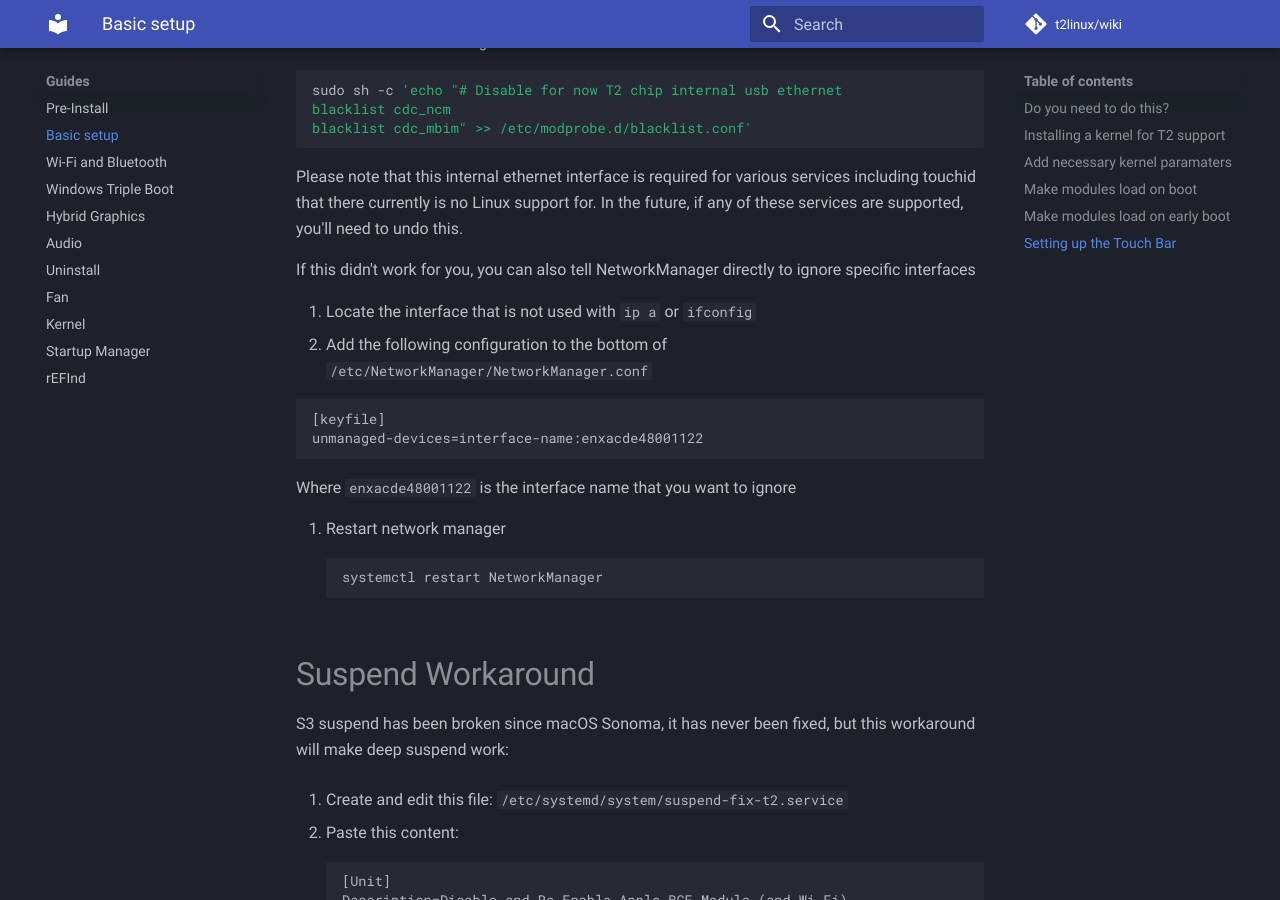
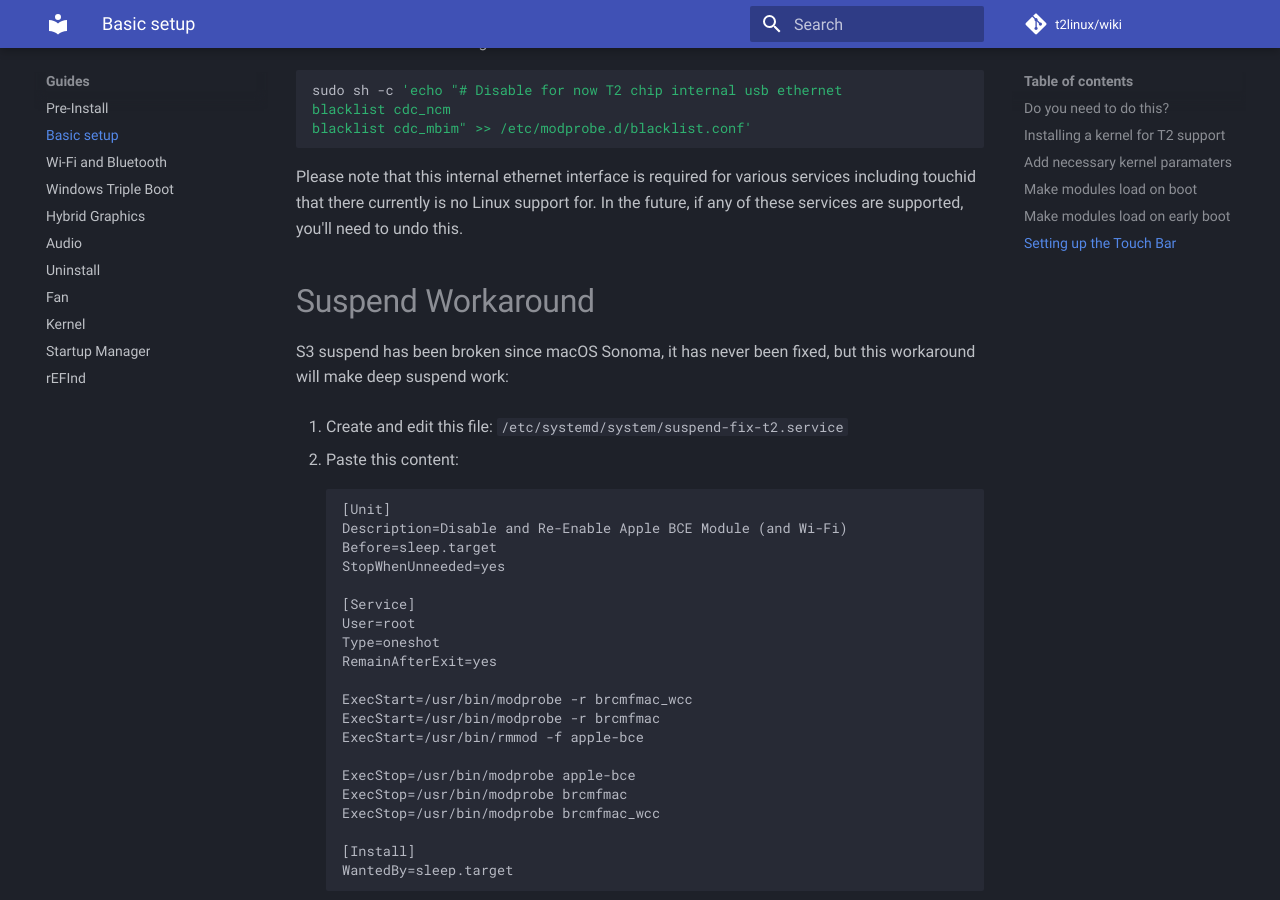
Before and after one commit to t2linux/wiki, an MkDocs documentation site: the page built from docs/guides/postinstall.md, in a window 1280 px wide and 900 px high, scrolled down 3974 px. Built offline with MkDocs 1.6.1 and Material for MkDocs 9.7.7, drawn with Linux system fonts in a browser that asks for light colours; comment, search, counter and statistics services are not loaded.

Commit message:
Update postinstall.md
removed networkmanager config

````diff
--- a/docs/guides/postinstall.md
+++ b/docs/guides/postinstall.md
@@ -142,23 +142,6 @@ blacklist cdc_mbim" >> /etc/modprobe.d/blacklist.conf'
 
 Please note that this internal ethernet interface is required for various services including touchid that there currently is no Linux support for. In the future, if any of these services are supported, you'll need to undo this.
 
-If this didn't work for you, you can also tell NetworkManager directly to ignore specific interfaces
-
-1. Locate the interface that is not used with `ip a` or `ifconfig`
-2. Add the following configuration to the bottom of `/etc/NetworkManager/NetworkManager.conf`
-
-```
-[keyfile]
-unmanaged-devices=interface-name:enxacde48001122
-```
-
-Where `enxacde48001122` is the interface name that you want to ignore
-
-3. Restart network manager
-```
-systemctl restart NetworkManager
-```
-
 
 # Suspend Workaround
 
````
